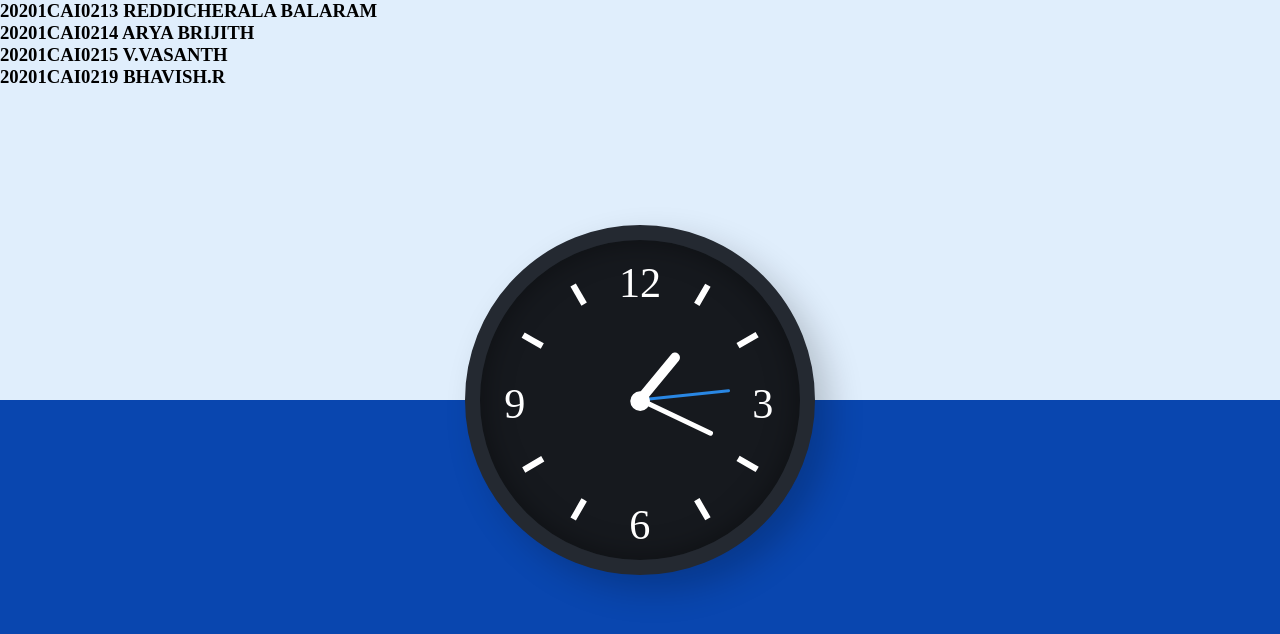
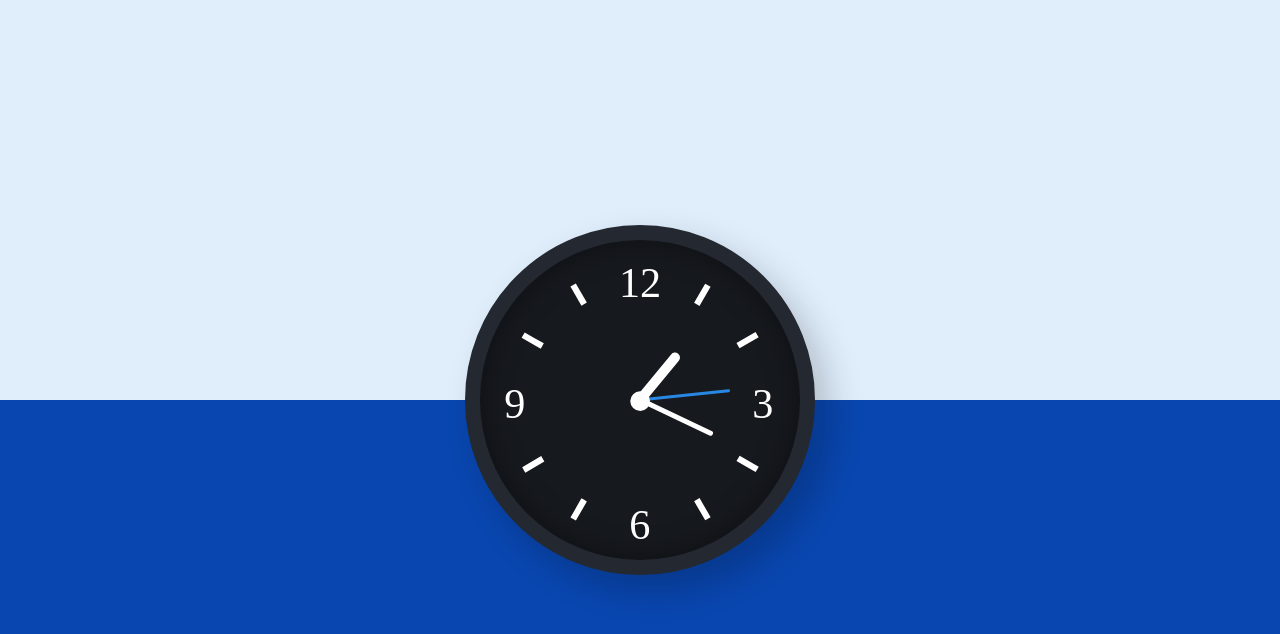
Before and after one commit to v-vasanth/analog-clock, a plain HTML site: page index.html in a window 1280 px wide. Drawn offline with Linux system fonts and the light colour scheme.

Commit message:
Update index.html

```diff
--- a/index.html
+++ b/index.html
@@ -3,12 +3,6 @@
 <head>
     <meta name="viewport" content="width=device-width, initial-scale=1.0">
     <title>Analog Clock</title>
-    <p><strong><h3>
-        20201CAI0213 REDDICHERALA BALARAM<br>
-        20201CAI0214 ARYA BRIJITH<br>
-        20201CAI0215 V.VASANTH<br>
-        20201CAI0219 BHAVISH.R<br>
-    </h3></strong></p>
     <!-- Stylesheet-->
     <link rel="stylesheet" href="style.css">
 </head>
```
